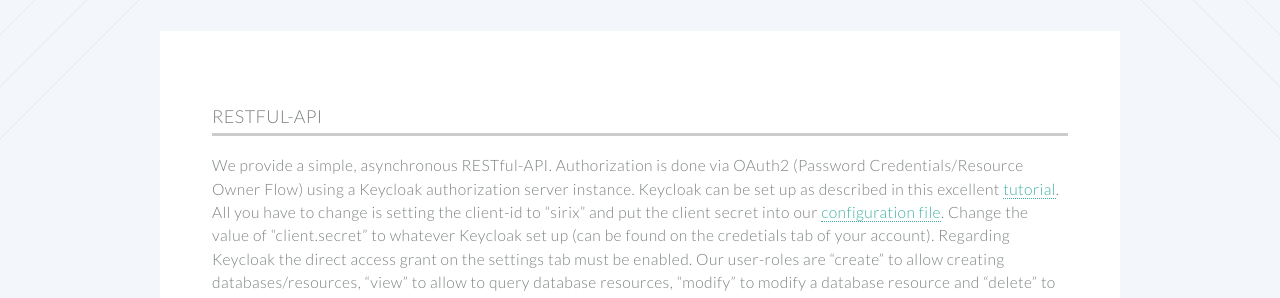
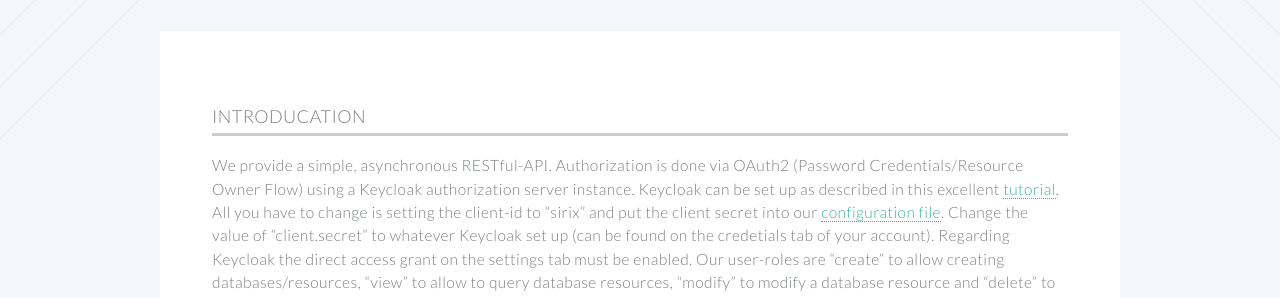
Before and after one commit to sirixdb/sirixdb.github.io, a Jekyll site: the page built from rest-api.md, in a window 1280 px wide and 900 px high. Shown: the part 294-592 px from the top of the window. Built offline with Jekyll 4.4.1, drawn with Linux system fonts in a browser that asks for light colours; our own code applies the rules of GitHub Pages for plain Markdown files.

Commit message:
Update rest-api.md

```diff
--- a/rest-api.md
+++ b/rest-api.md
@@ -3,7 +3,7 @@ layout: documentation
 doctitle: RESTful-API
 ---
 
-### RESTful-API
+### Introducation
 We provide a simple, asynchronous RESTful-API. Authorization is done via OAuth2 (Password Credentials/Resource Owner Flow) using a Keycloak authorization server instance. Keycloak can be set up as described in this excellent [tutorial](
 https://piotrminkowski.wordpress.com/2017/09/15/building-secure-apis-with-vert-x-and-oauth2/).
 All you have to change is setting the client-id to "sirix" and put the client secret into our [configuration file]( https://raw.githubusercontent.com/sirixdb/sirix/master/bundles/sirix-rest-api/src/main/resources/sirix-conf.json). Change the value of "client.secret" to whatever Keycloak set up (can be found on the credetials tab of your account). Regarding Keycloak the direct access grant on the settings tab must be enabled. Our user-roles are "create" to allow creating databases/resources, "view" to allow to query database resources, "modify" to modify a database resource and "delete" to allow deletion thereof. Furthermore, a `key.pem` and a `cert.pem` file are needed. These two files have to be in your user home directory in a directory called "sirix-data", where Sirix stores the databases. For demo purposes they can be copied from our [resources directory](https://github.com/sirixdb/sirix/tree/master/bundles/sirix-rest-api/src/main/resources).
```
